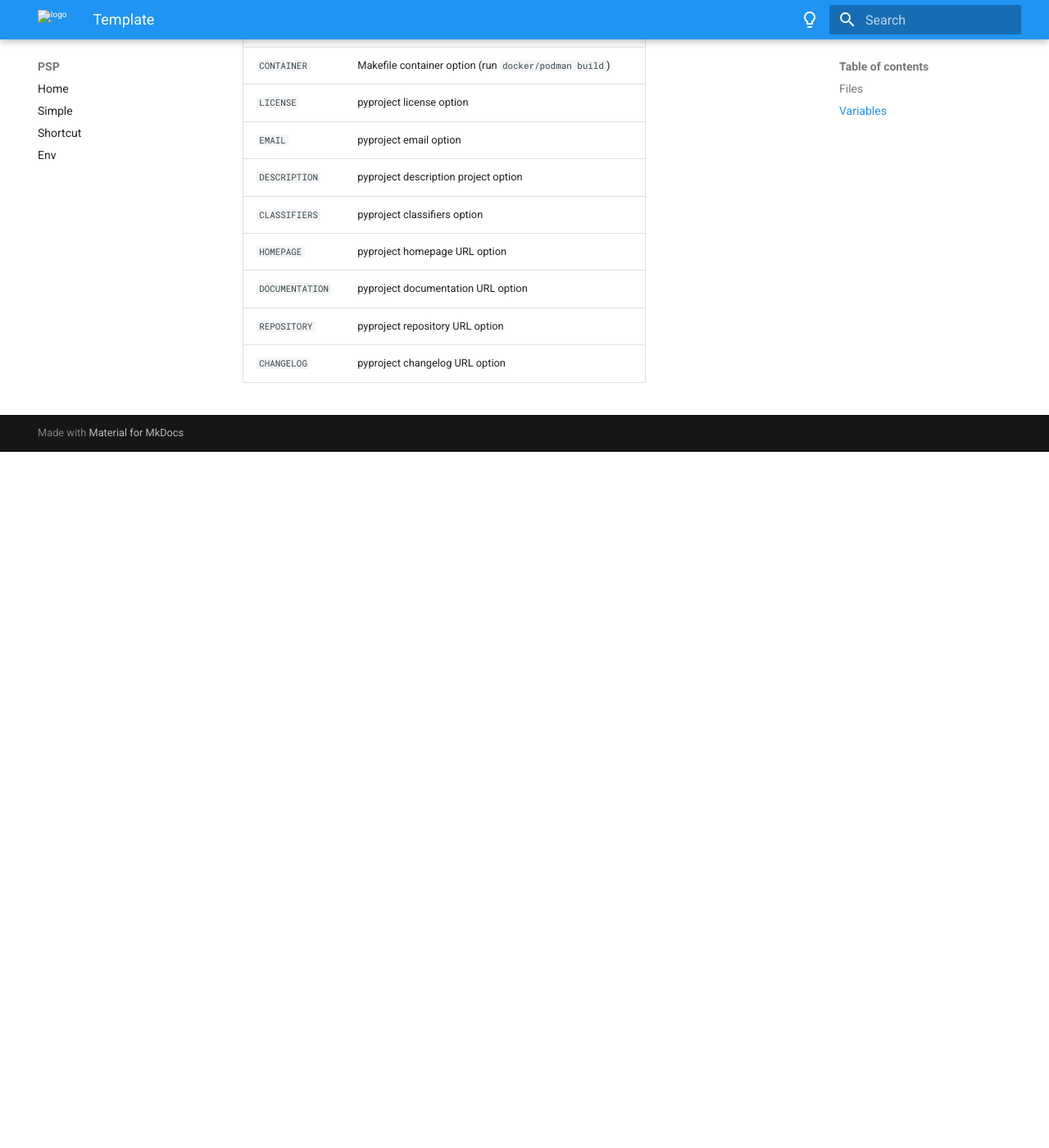
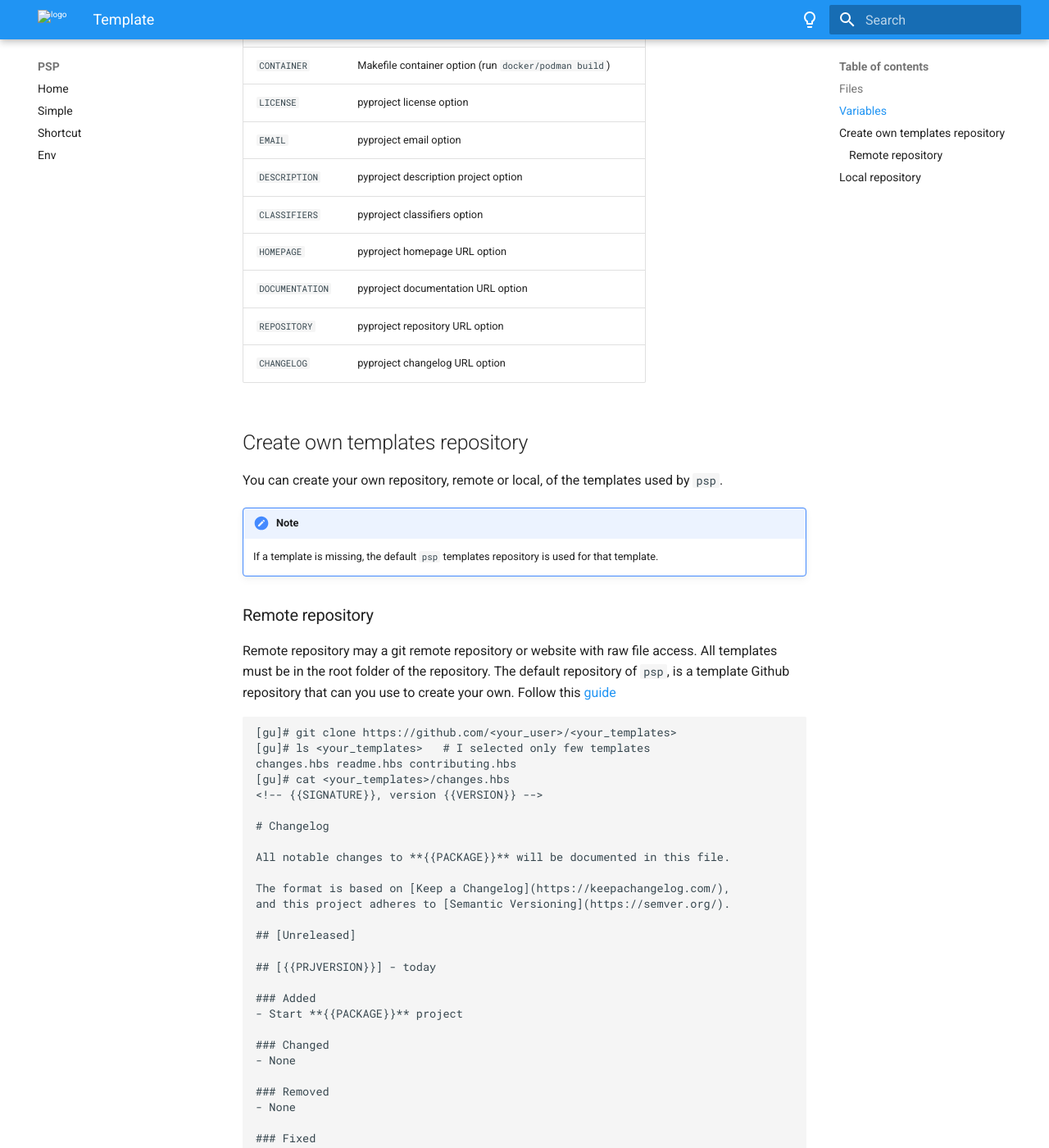
Before and after one commit to MatteoGuadrini/psp, an MkDocs documentation site: the page built from docs/template.md, in a window 1280 px wide and 1400 px high, scrolled down 2791 px. Shown: the whole window at 82% size. Built offline with MkDocs 1.6.1 and Material for MkDocs 9.7.7, drawn with Linux system fonts in a browser that asks for light colours; before the commit the page ends 3342 px from its top, so only the background shows below that; some of the changed text lies outside the part shown.

Commit message:
docs: add tutorial to create own templates repository

````diff
--- a/docs/template.md
+++ b/docs/template.md
@@ -67,3 +67,85 @@ Each variables in each files correspond to a specific value, used by `psp` to su
 | `DOCUMENTATION`   | pyproject documentation URL option                           |
 | `REPOSITORY`      | pyproject repository URL option                              |
 | `CHANGELOG`       | pyproject changelog URL option                               |
+
+## Create own templates repository
+
+You can create your own repository, remote or local, of the templates used by `psp`.
+
+!!! note
+    If a template is missing, the default `psp` templates repository is used for that template.
+
+### Remote repository
+
+Remote repository may a git remote repository or website with raw file access.
+All templates must be in the root folder of the repository.
+The default repository of `psp`, is a template Github repository that can you use to create your own.
+Follow this [guide](https://docs.github.com/en/repositories/creating-and-managing-repositories/creating-a-repository-from-a-template)
+
+```console
+[gu]# git clone https://github.com/<your_user>/<your_templates>
+[gu]# ls <your_templates>   # I selected only few templates
+changes.hbs readme.hbs contributing.hbs
+[gu]# cat <your_templates>/changes.hbs
+<!-- {{SIGNATURE}}, version {{VERSION}} -->
+
+# Changelog
+
+All notable changes to **{{PACKAGE}}** will be documented in this file.
+
+The format is based on [Keep a Changelog](https://keepachangelog.com/),
+and this project adheres to [Semantic Versioning](https://semver.org/).
+
+## [Unreleased]
+
+## [{{PRJVERSION}}] - today
+
+### Added
+- Start **{{PACKAGE}}** project
+
+### Changed
+- None
+
+### Removed
+- None
+
+### Fixed
+- None
+[gu]# export PSP_TEMPLATES="https://github.com/<your_user>/<your_templates>"
+```
+
+## Local repository
+
+You can create a local repository like the procedure of remote repository.
+
+```console
+[gu]# git clone https://github.com/<your_user>/<your_templates>
+[gu]# ls <your_templates>   # I selected only few templates
+changes.hbs readme.hbs contributing.hbs
+[gu]# cat <your_templates>/changes.hbs
+<!-- {{SIGNATURE}}, version {{VERSION}} -->
+
+# Changelog
+
+All notable changes to **{{PACKAGE}}** will be documented in this file.
+
+The format is based on [Keep a Changelog](https://keepachangelog.com/),
+and this project adheres to [Semantic Versioning](https://semver.org/).
+
+## [Unreleased]
+
+## [{{PRJVERSION}}] - today
+
+### Added
+- Start **{{PACKAGE}}** project
+
+### Changed
+- None
+
+### Removed
+- None
+
+### Fixed
+- None
+[gu]# export PSP_TEMPLATES="<your_templates>"
+```
````
